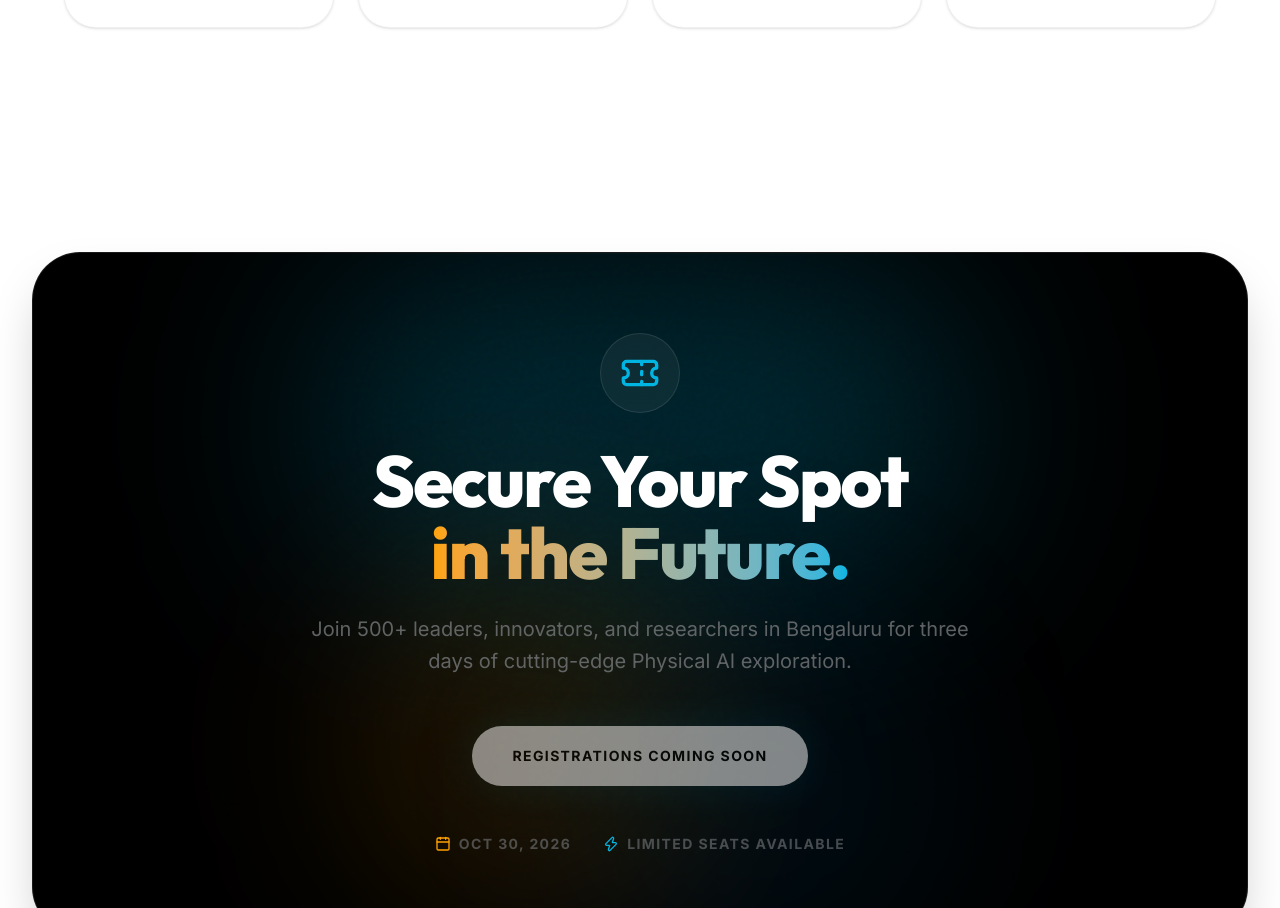
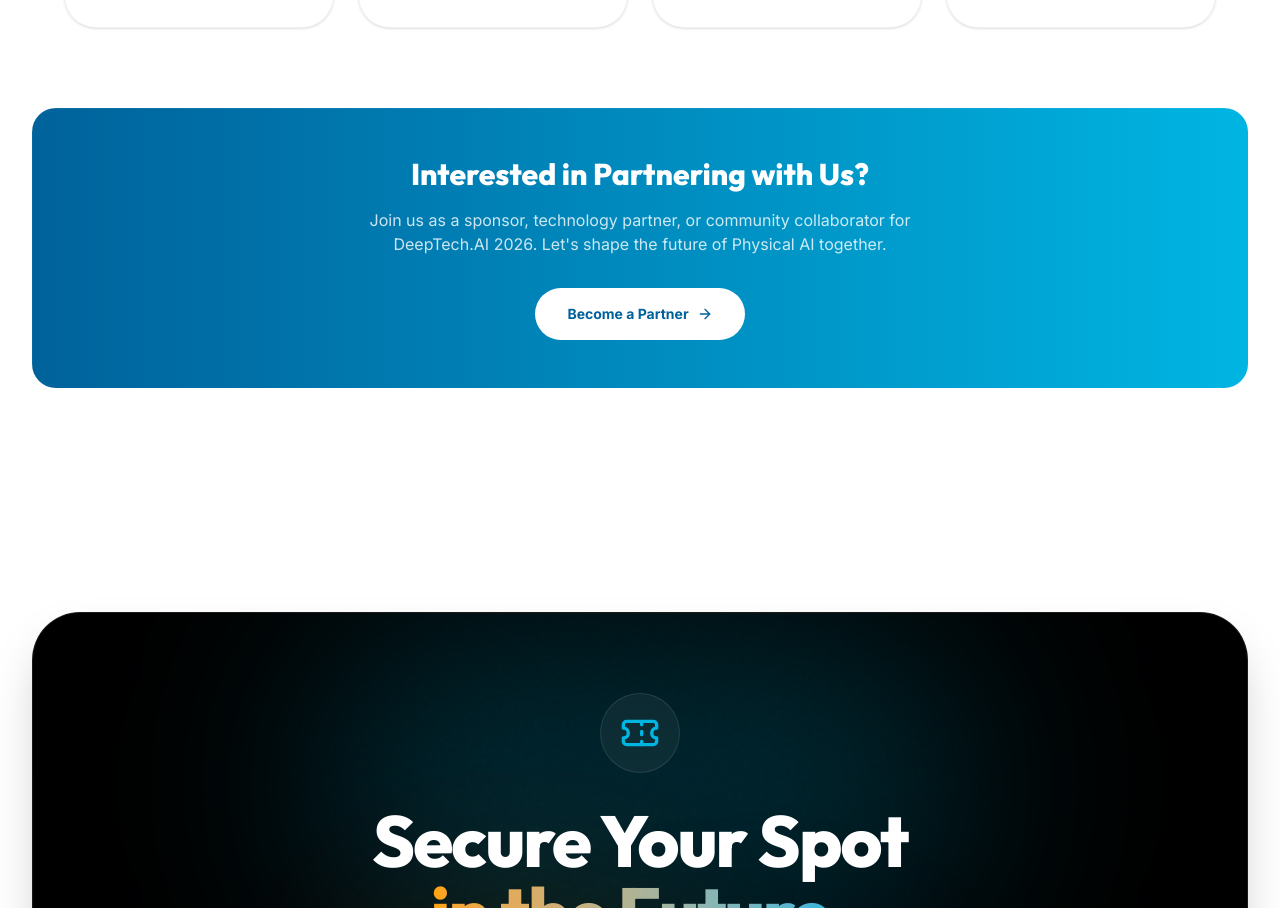
Before and after one commit to AdharshJolly/DeepTech.AI-2026, a Next.js app: page / in a window 1280 px wide. Shown: the part 5745-6653 px from the top of the page. Built offline with nearby package versions, Linux system fonts and the light colour scheme; no server answers; the database is empty.

Commit message:
feat: add partner CTA banner in partners section on homepage
- Gradient banner with 'Interested in Partnering with Us?' headline
- Links to /partner-inquiry form
- Matches site design with grid pattern overlay

```diff
--- a/src/components/Partners.tsx
+++ b/src/components/Partners.tsx
@@ -1,5 +1,6 @@
 import Image from "next/image";
-import { Hexagon } from "lucide-react";
+import Link from "next/link";
+import { Hexagon, ArrowRight } from "lucide-react";
 
 export default function Partners() {
   return (
@@ -78,6 +79,27 @@
             </div>
           ))}
         </div>
+
+        {/* Partner CTA Banner */}
+        <div className="mt-20 bg-linear-to-r from-ieee-blue to-ieee-cyan rounded-3xl p-8 md:p-12 text-center text-white relative overflow-hidden">
+          <div className="absolute inset-0 bg-[linear-gradient(rgba(255,255,255,0.05)_1px,transparent_1px),linear-gradient(90deg,rgba(255,255,255,0.05)_1px,transparent_1px)] bg-size[2rem_2rem] pointer-events-none" />
+          <div className="relative z-10">
+            <h3 className="text-2xl md:text-3xl font-heading font-black mb-4">
+              Interested in Partnering with Us?
+            </h3>
+            <p className="text-white/80 max-w-xl mx-auto mb-8">
+              Join us as a sponsor, technology partner, or community collaborator
+              for DeepTech.AI 2026. Let&apos;s shape the future of Physical AI together.
+            </p>
+            <Link
+              href="/partner-inquiry"
+              className="inline-flex items-center gap-2 bg-white text-ieee-blue px-8 py-4 rounded-full font-bold text-sm hover:shadow-xl hover:scale-105 transition-all"
+            >
+              Become a Partner
+              <ArrowRight className="w-4 h-4" />
+            </Link>
+          </div>
+        </div>
       </div>
     </section>
   );
```
